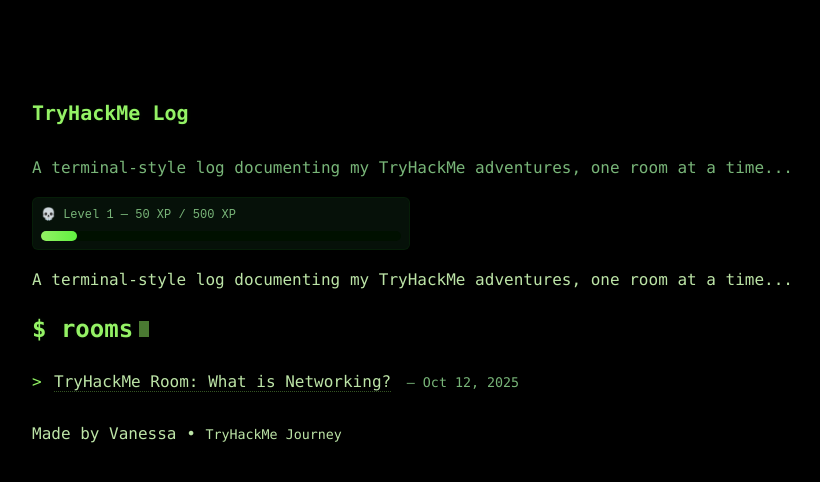
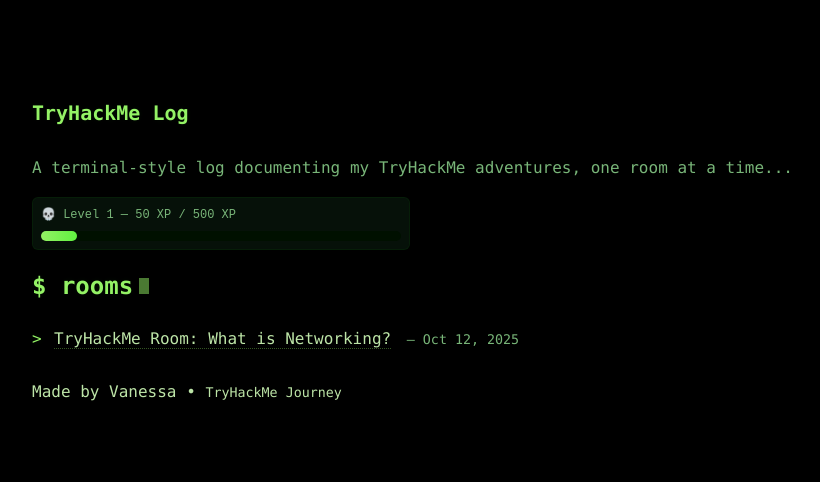
Before and after one commit to vanessa-ayer/tryhackme-log, a Jekyll site: the page built from index.md, in a window 1280 px wide. Shown: the top 482 px of the page, without its empty margins (32-852 px from the left). Built offline with Jekyll 4.4.1, drawn with Linux system fonts in a browser that asks for light colours.

Commit message:
content / update tagline

```diff
--- a/index.md
+++ b/index.md
@@ -2,10 +2,6 @@
 layout: default
 title: 'Rooms'
 ---
-
-<p class="tagline">
-  A terminal-style log documenting my TryHackMe adventures, one room at a time...
-</p>
 
 <h2 class="type-header" data-text="$ rooms">
   <span class="type-target"></span><span class="cursor"></span>
```
